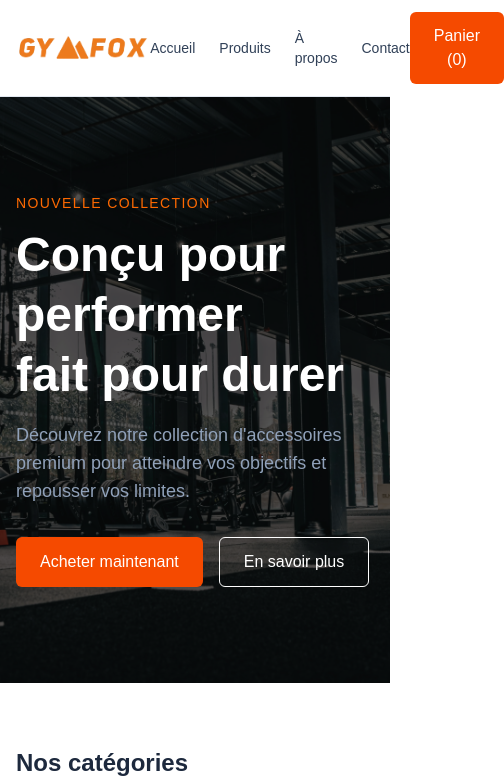
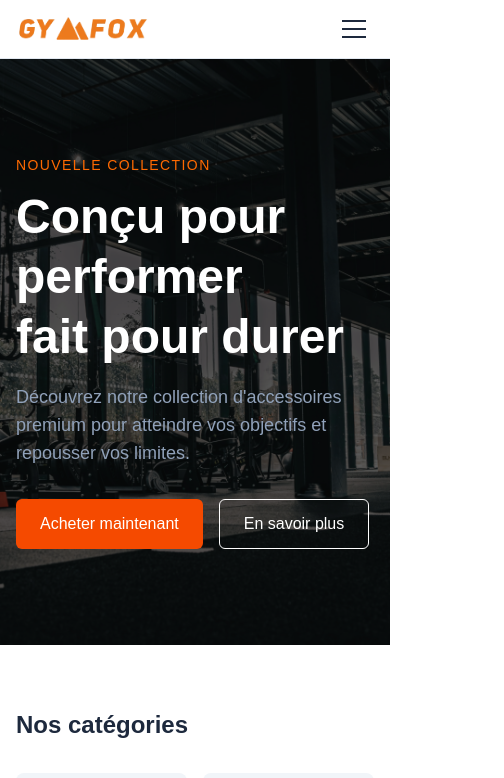
Before and after one commit to GeFy9999/GymFox-app, a Next.js app: page / in a window 390 px wide. Shown: the top 778 px of the page, 504 px wide, since content can reach past the window. Built offline with nearby package versions, Linux system fonts and the light colour scheme.

Commit message:
ajout header/menu mobile

```diff
--- a/src/components/header/Navbar.tsx
+++ b/src/components/header/Navbar.tsx
@@ -1,10 +1,20 @@
 import Link from "next/link";
 import navItems from "@/utils/navItems.json";
 
-export default function Navbar() {
+type NavbarProps = {
+  mobile?: boolean;
+};
+
+export default function Navbar({ mobile = false }: NavbarProps) {
   return (
     <nav aria-label="Navigation principale">
-      <ul className="flex items-center gap-6 text-sm font-medium text-slate-700">
+      <ul
+        className={
+          mobile
+            ? "flex flex-col gap-4 text-sm font-medium text-slate-700"
+            : "flex items-center gap-6 text-sm font-medium text-slate-700"
+        }
+      >
         {navItems.map((item) => (
           <li key={item.href}>
             <Link
--- a/src/components/header/index.tsx
+++ b/src/components/header/index.tsx
@@ -1,15 +1,49 @@
+"use client";
+
 import Logo from "@/components/common/Logo";
 import Navbar from "./Navbar";
 import Button from "@/components/common/Button";
+import { useState } from "react";
 
 export default function Header() {
+  const [isOpen, setIsOpen] = useState(false);
+
   return (
     <header className="border-b border-slate-200 bg-white">
       <div className="mx-auto flex max-w-6xl items-center justify-between px-4 py-3">
         <Logo />
-        <Navbar />
-        <Button>Panier (0)</Button>
+
+        {/* Desktop */}
+        <div className="hidden md:flex items-center gap-6">
+          <Navbar />
+          <Button>Panier (0)</Button>
+        </div>
+
+        {/* Hamburger mobile */}
+        <button
+          className="md:hidden flex flex-col gap-1.5 p-2"
+          onClick={() => setIsOpen(!isOpen)}
+          aria-label="Menu"
+        >
+          <span
+            className={`block w-6 h-0.5 bg-slate-800 transition-transform ${isOpen ? "rotate-45 translate-y-2" : ""}`}
+          />
+          <span
+            className={`block w-6 h-0.5 bg-slate-800 transition-opacity ${isOpen ? "opacity-0" : ""}`}
+          />
+          <span
+            className={`block w-6 h-0.5 bg-slate-800 transition-transform ${isOpen ? "-rotate-45 -translate-y-2" : ""}`}
+          />
+        </button>
       </div>
+
+      {/* Menu mobile */}
+      {isOpen && (
+        <div className="md:hidden border-t border-slate-200 px-4 py-4 flex flex-col gap-4">
+          <Navbar mobile />
+          <Button>Panier (0)</Button>
+        </div>
+      )}
     </header>
   );
 }
```
